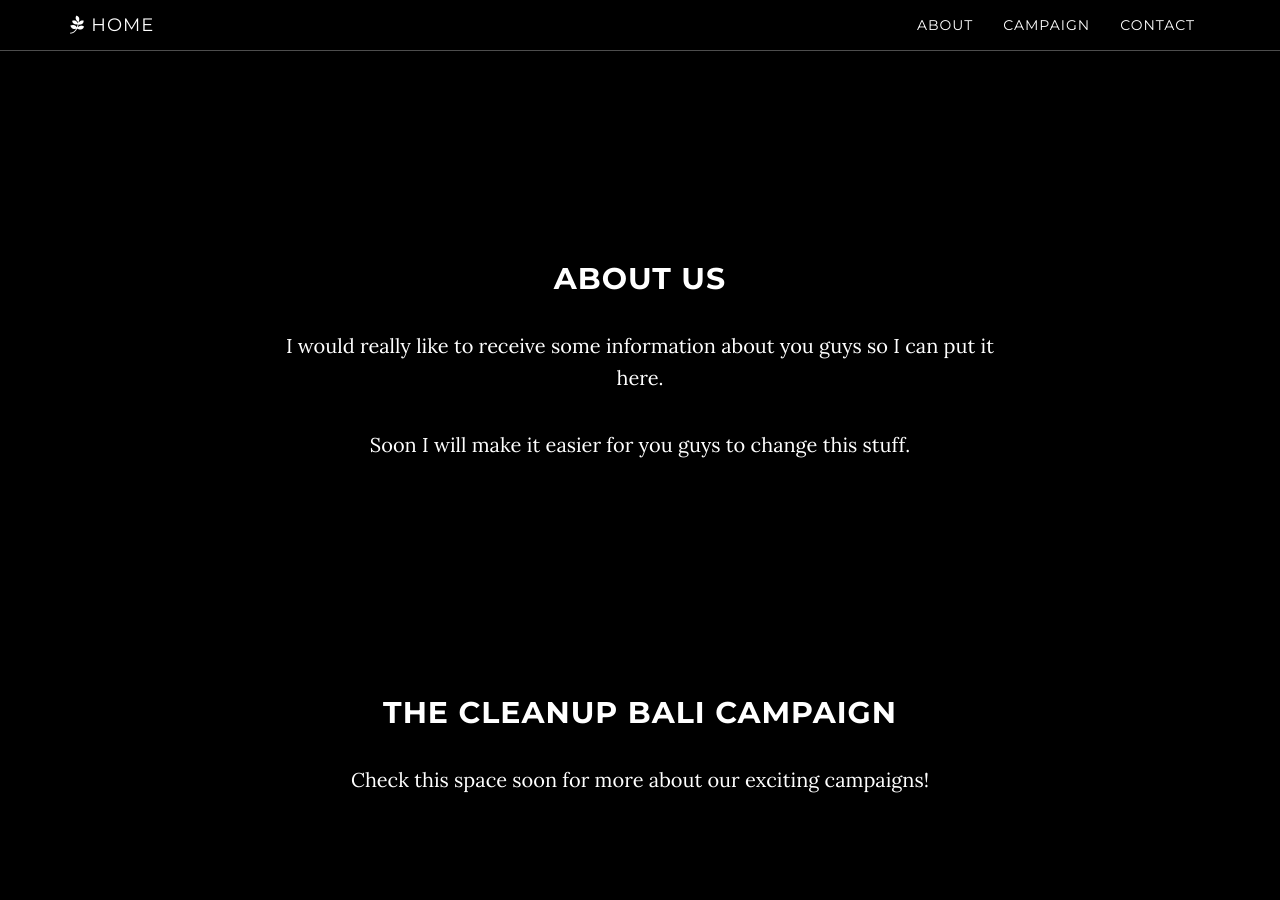
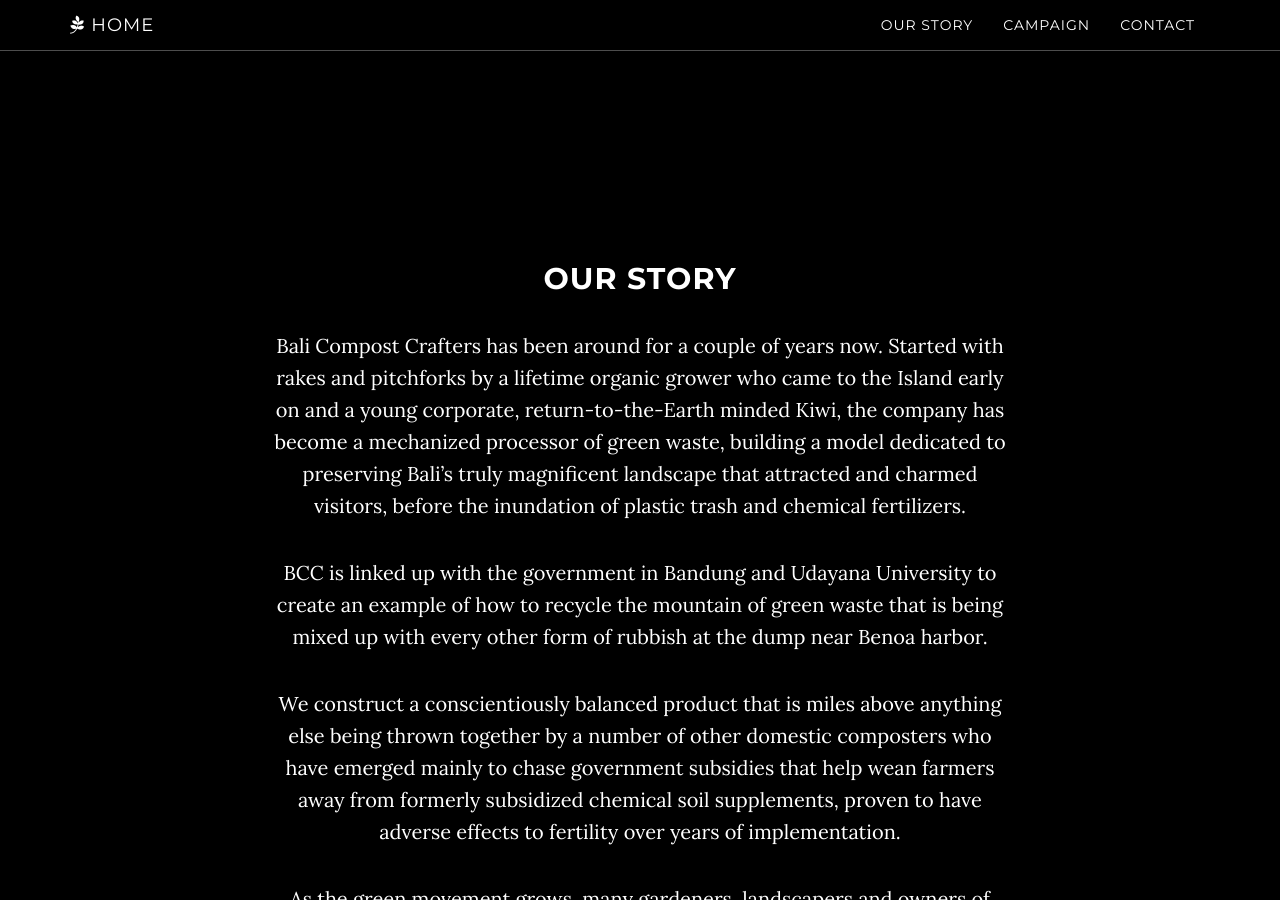
Before and after one commit to bali-compost-crafters/bali-compost-crafters.github.io, a Jekyll site: the page built from index.html, in a window 1280 px wide and 900 px high, scrolled down 838 px. Built offline with Jekyll 4.4.1, drawn with Linux system fonts in a browser that asks for light colours; some of the changed text lies outside the part shown.

Commit message:
our story

```diff
--- a/_includes/about.html
+++ b/_includes/about.html
@@ -1,10 +1,15 @@
-    <!-- About Section -->
-    <section id="about" class="container content-section text-center">
+<!-- About Section -->
+<section id="about" class="container content-section text-center">
         <div class="row">
-            <div class="col-lg-8 col-lg-offset-2">
-                <h2>About Us</h2>
-                <p>I would really like to receive some information about you guys so I can put it here.</p>
-                <p>Soon I will make it easier for you guys to change this stuff.</p>
-            </div>
+                <div class="col-lg-8 col-lg-offset-2">
+                        <h2>Our Story</h2>
+                        <p>Bali Compost Crafters has been around for a couple of years now. Started with rakes and pitchforks by a lifetime organic grower who came to the Island early on and a young corporate, return-to-the-Earth minded Kiwi, the company has become a mechanized processor of green waste, building a model dedicated to preserving Bali’s truly magnificent landscape that attracted and charmed visitors, before the inundation of plastic trash and chemical fertilizers.</p>
+
+                        <p>BCC is linked up with the government in Bandung and Udayana University to create an example of how to recycle the mountain of green waste that is being mixed up with every other form of rubbish at the dump near Benoa harbor.</p>
+
+                        <p>We construct a conscientiously balanced product that is miles above anything else being thrown together by a number of other domestic composters who have emerged mainly to chase government subsidies that help wean farmers away from formerly subsidized chemical soil supplements, proven to have adverse effects to fertility over years of implementation.</p>
+
+                        <p>As the green movement grows, many gardeners, landscapers and owners of villas and boutique hotels have been the quickest to realize the superior quality of what our calculated, time tested recipes can do for their Earth. Their acknowledgement is the greatest confirmation that what we are doing is indeed successful, in constructing a sustainable model for Bali's future. This is, and has always been, the essence of our vision for BCC.</p>
+                </div>
         </div>
-    </section>
+</section>
--- a/_includes/nav.html
+++ b/_includes/nav.html
@@ -18,7 +18,7 @@
                         <a href="#page-top"></a>
                     </li>
                     <li>
-                        <a class="page-scroll" href="#about">About</a>
+                        <a class="page-scroll" href="#about">Our Story</a>
                     </li>
                     <li>
                         <a class="page-scroll" href="#campaign">Campaign</a>
```
